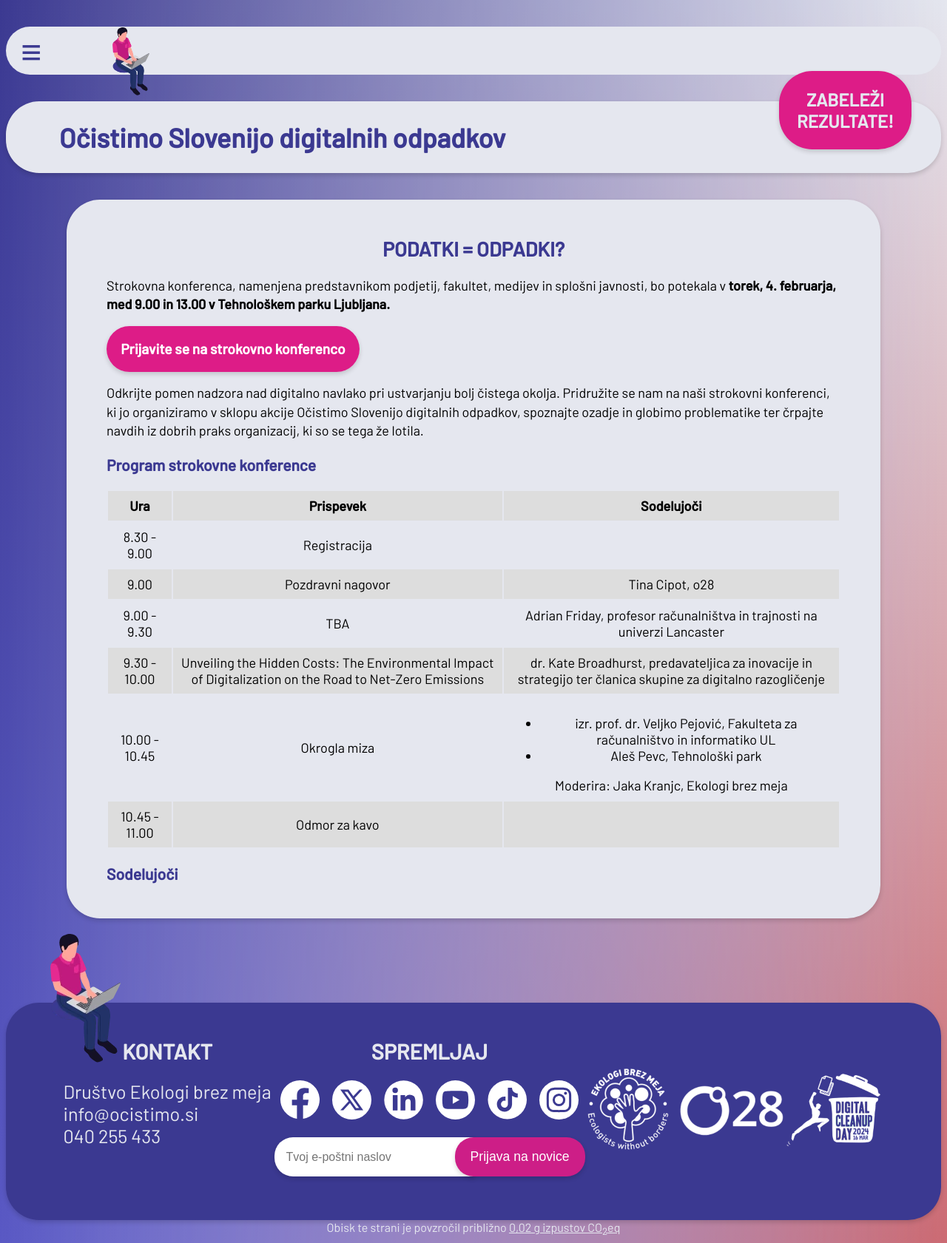
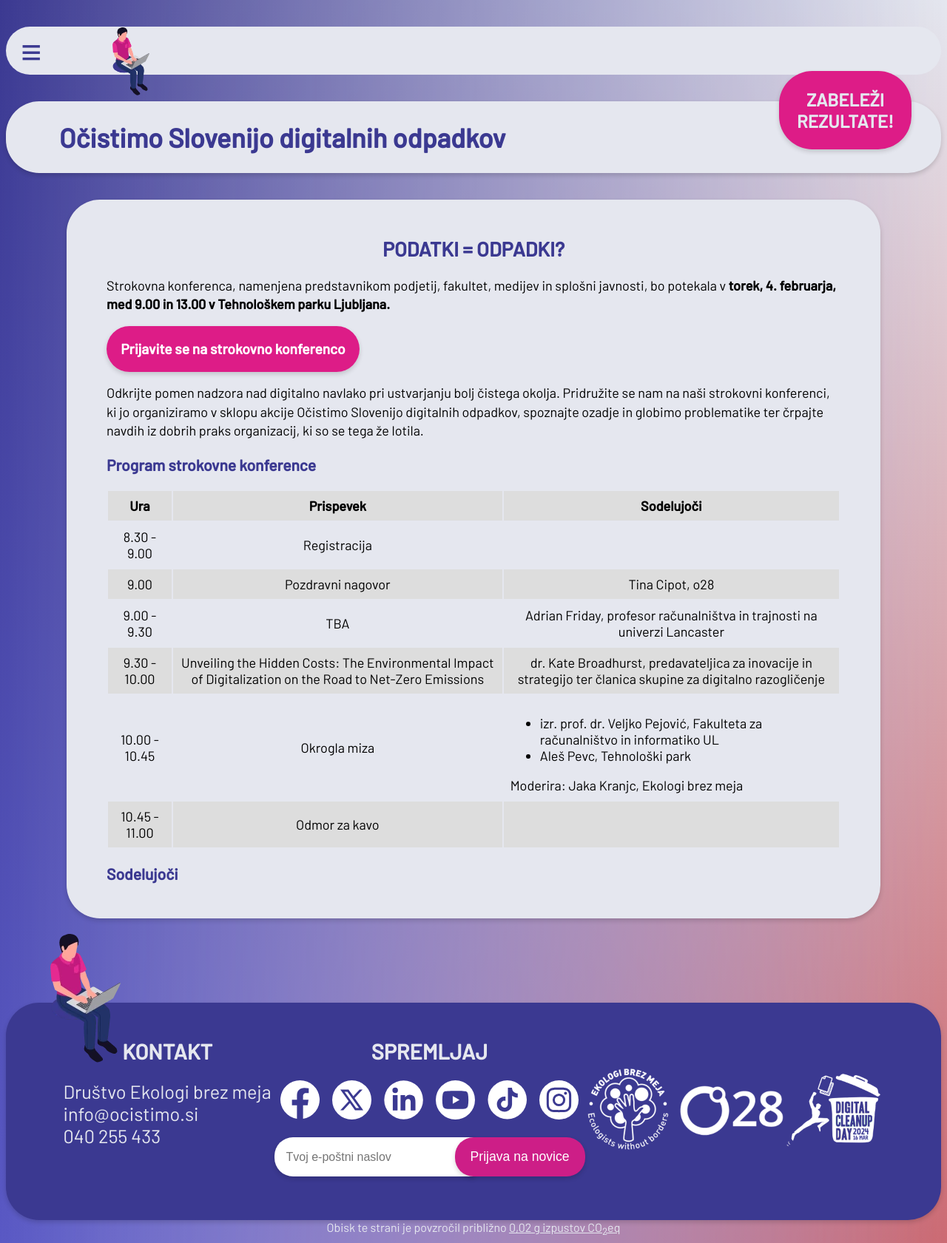
Before and after one commit to ewba/dcd-si, a Jekyll site: the page built from konferenca.md, in a window 1280 px wide. Shown: the whole page at 74% size. Built offline with Jekyll 4.4.1, drawn with Linux system fonts in a browser that asks for light colours.

Commit message:
Update konferenca.md

```diff
--- a/konferenca.md
+++ b/konferenca.md
@@ -45,7 +45,7 @@ Odkrijte pomen nadzora nad digitalno navlako pri ustvarjanju bolj čistega okolj
     <tr>
       <td>10.00 - 10.45</td>
       <td>Okrogla miza</td>
-      <td style="align:left">
+      <td style="text-align:left">
         <ul>
           <li>izr. prof. dr. Veljko Pejović, Fakulteta za računalništvo in informatiko UL</li>
           <li>Aleš Pevc, Tehnološki park</li>
```
